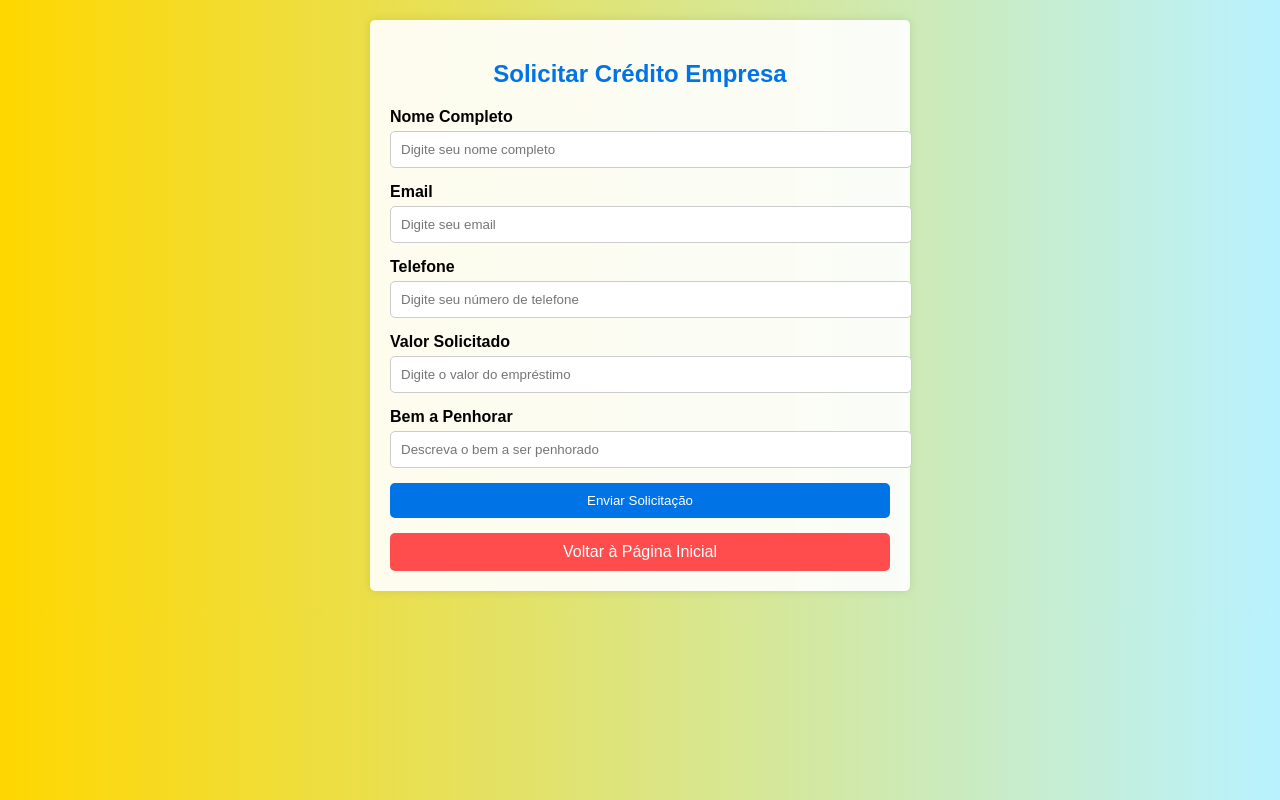
After one commit to SimoesE2024/EdgarsMicro, a Django app: page /credito_empresa/ in a window 1280 px wide. The commit adds this page. Run offline with Django 5.2, Linux system fonts and the light colour scheme; parts of the project's set-up code (start-up, migrations or seed data) failed here and were passed over.

Commit message:
Atualizacao

```diff
--- a/pages/urls.py
+++ b/pages/urls.py
@@ -1,5 +1,5 @@
 from django.urls import path
-from .views import HomePageView, CreditoDiarioView, CreditoRelampagoView, CreditoPlusView
+from .views import HomePageView, CreditoDiarioView, CreditoRelampagoView, CreditoPlusView, CreditoEmpresaView
 from .views import signup
 
 urlpatterns = [
@@ -15,6 +15,9 @@ urlpatterns = [
     # Crédito Plus com class-based view
     path('credito_plus/', CreditoPlusView.as_view(), name='credito_plus'),
 
+     # Crédito Empresa com class-based view
+    path('credito_empresa/', CreditoEmpresaView.as_view(), name='credito_empresa'),
+
     # Signup com função de view
     path('signup/', signup, name='signup'),
 ]
--- a/pages/views.py
+++ b/pages/views.py
@@ -13,6 +13,9 @@ class CreditoRelampagoView(TemplateView):
 
 class CreditoPlusView(TemplateView):
     template_name = 'registration/credito_plus.html'  # Corrigido para templates/registration/
+
+class CreditoEmpresaView(TemplateView):
+    template_name = 'registration/credito_empresa.html'  # Corrigido para templates/registration/
 
 # Views baseadas em função
 def signup(request):
@@ -30,3 +33,6 @@ def credito_relampago(request):
 
 def credito_plus(request):
     return render(request, 'registration/credito_plus.html')
+
+def credito_empresa(request):
+    return render(request, 'registration/credito_empresa.html')
--- /dev/null
+++ b/templates/registration/credito_empresa.html
@@ -0,0 +1,94 @@
+{% load static %}
+
+<!DOCTYPE html>
+<html lang="en">
+<head>
+    <meta charset="UTF-8">
+    <meta name="viewport" content="width=device-width, initial-scale=1.0">
+    <title>Solicitar - Crédito Empresas</title>
+    <style>
+        body {
+            font-family: Arial, sans-serif;
+            margin: 0;
+            padding: 20px;
+            background: linear-gradient(to right, gold, #b9f2ff);
+            color: white;
+        }
+        .form-container {
+            background-color: rgba(255, 255, 255, 0.9);
+            color: black;
+            padding: 20px;
+            border-radius: 5px;
+            box-shadow: 0 0 10px rgba(0, 0, 0, 0.1);
+            max-width: 500px;
+            margin: auto;
+        }
+        h2 {
+            text-align: center;
+            color: #0073e6;
+        }
+        label {
+            display: block;
+            margin-bottom: 5px;
+            font-weight: bold;
+        }
+        input {
+            width: 100%;
+            padding: 10px;
+            margin-bottom: 15px;
+            border: 1px solid #ccc;
+            border-radius: 5px;
+        }
+        button {
+            background-color: #0073e6;
+            color: white;
+            padding: 10px 20px;
+            border: none;
+            border-radius: 5px;
+            cursor: pointer;
+            width: 100%;
+        }
+        button:hover {
+            background-color: #005bb5;
+        }
+        .back-button {
+            background-color: #ff4d4d;
+            margin-top: 15px;
+            text-align: center;
+            padding: 10px;
+            border-radius: 5px;
+            color: white;
+            text-decoration: none;
+            display: block;
+            text-align: center;
+        }
+        .back-button:hover {
+            background-color: #cc0000;
+        }
+    </style>
+</head>
+<body>
+    <div class="form-container">
+        <h2>Solicitar Crédito Empresa</h2>
+        <form>
+            <label for="name">Nome Completo</label>
+            <input type="text" id="name" name="name" placeholder="Digite seu nome completo" required>
+
+            <label for="email">Email</label>
+            <input type="email" id="email" name="email" placeholder="Digite seu email" required>
+
+            <label for="phone">Telefone</label>
+            <input type="tel" id="phone" name="phone" placeholder="Digite seu número de telefone" required>
+
+            <label for="amount">Valor Solicitado</label>
+            <input type="number" id="amount" name="amount" placeholder="Digite o valor do empréstimo" required>
+
+            <label for="collateral">Bem a Penhorar</label>
+            <input type="text" id="collateral" name="collateral" placeholder="Descreva o bem a ser penhorado" required>
+
+            <button type="submit">Enviar Solicitação</button>
+        </form>
+        <a href="{% url 'home' %}" class="back-button">Voltar à Página Inicial</a>
+    </div>
+</body>
+</html>
```
Also changed, not shown: templates/index.html (+6 -1 lines).
